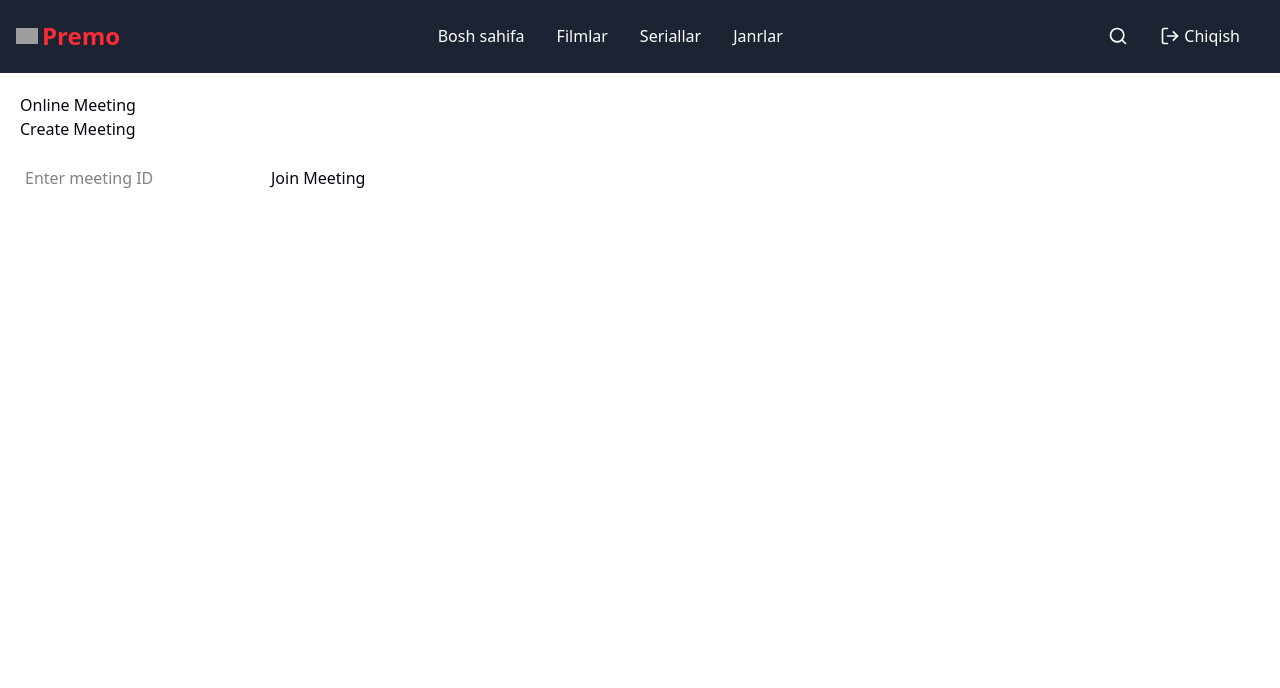
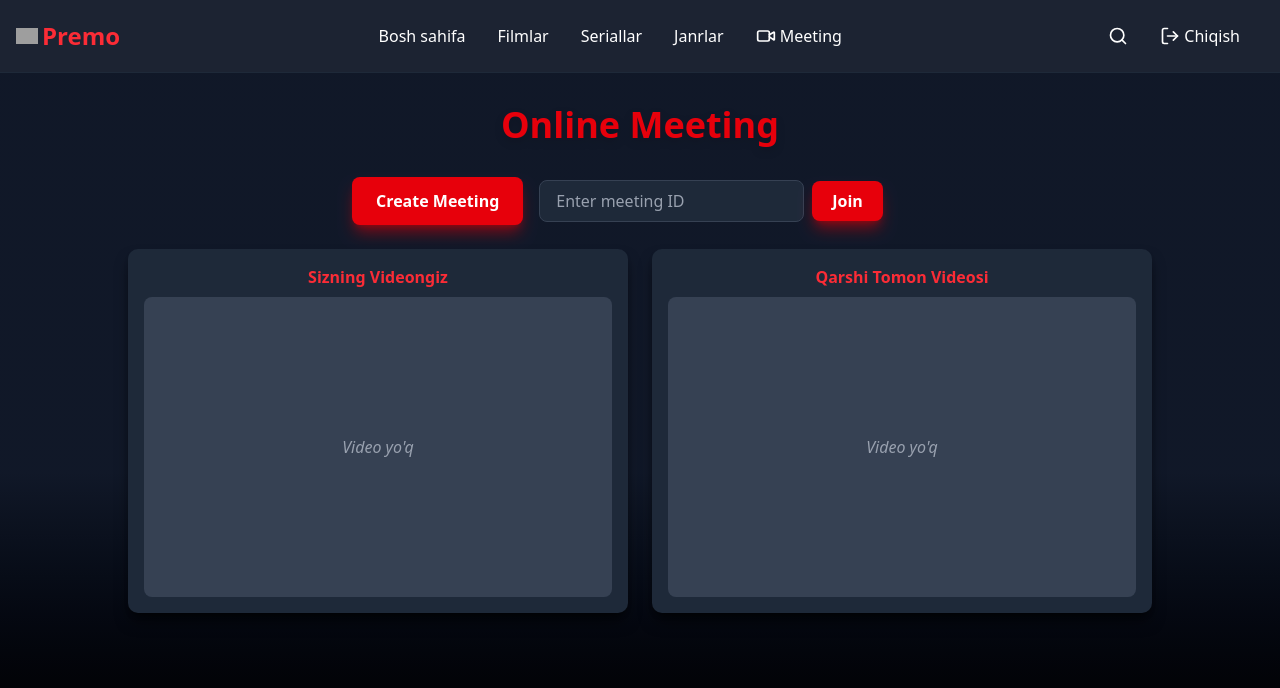
Before and after one commit to Boburjon-tech/premo, a React (Vite) app: page /meeting in a window 1280 px wide. Shown: the top 688 px of the page. Built offline with nearby package versions, Linux system fonts and the light colour scheme; no server answers; sample sign-in values are in the browser's storage; grey boxes are pictures that could not be loaded.

Commit message:
feat: enhance Header with meeting link and improve MeetingPage layout and functionality

```diff
--- a/src/components/Header.jsx
+++ b/src/components/Header.jsx
@@ -1,6 +1,6 @@
 import React from "react";
 import { Link, useNavigate } from "react-router-dom";
-import { Search, Menu, LogOut } from "lucide-react";
+import { Search, Menu, LogOut, Video } from "lucide-react"; // Video iconni qo'shdim
 import { useAuth } from "../context/authContext"; // 🔑 Auth contextni chaqiramiz
 
 const Header = () => {
@@ -25,6 +25,7 @@ const Header = () => {
             Premo
           </Link>
 
+          {/* Desktop nav */}
           <nav className="hidden md:flex items-center space-x-8 text-white">
             <Link to="/" className="hover:text-red-400 transition-colors">
               Bosh sahifa
@@ -38,12 +39,30 @@ const Header = () => {
             <Link to="/genres" className="hover:text-red-400 transition-colors">
               Janrlar
             </Link>
+            {/* Meeting link */}
+            <Link
+              to="/meeting"
+              className="flex items-center gap-1 hover:text-red-400 transition-colors"
+              title="Online Meeting"
+            >
+              <Video className="w-5 h-5" />
+              Meeting
+            </Link>
           </nav>
 
           <div className="flex items-center space-x-4">
             <button className="p-2 hover:bg-gray-800 rounded-lg transition-colors text-white">
               <Search className="w-5 h-5" />
             </button>
+
+            {/* Meeting button for mobile */}
+            <Link
+              to="/meeting"
+              className="md:hidden p-2 hover:bg-gray-800 rounded-lg transition-colors text-white flex items-center gap-1"
+              title="Online Meeting"
+            >
+              <Video className="w-5 h-5" />
+            </Link>
 
             {currentUser && (
               <button
--- a/src/pages/MeetingPage.jsx
+++ b/src/pages/MeetingPage.jsx
@@ -1,58 +1,105 @@
 // src/pages/MeetingPage.jsx
-import React, { useState } from 'react';
+import React, { useState, useRef, useEffect } from 'react';
 import { useMeeting } from '../context/meetingContext';
 
 const MeetingPage = () => {
-  const { localStream, remoteStream, createMeeting, joinMeeting, meetingId } = useMeeting();
+  const { localStream, remoteStream, createMeeting, joinMeeting, meetingId, endMeeting } = useMeeting();
   const [inputId, setInputId] = useState('');
+  const localVideoRef = useRef(null);
+  const remoteVideoRef = useRef(null);
+
+  useEffect(() => {
+    if (localVideoRef.current && localStream) {
+      localVideoRef.current.srcObject = localStream;
+    }
+  }, [localStream]);
+
+  useEffect(() => {
+    if (remoteVideoRef.current && remoteStream) {
+      remoteVideoRef.current.srcObject = remoteStream;
+    }
+  }, [remoteStream]);
 
   return (
-    <div style={{ padding: 20 }}>
-      <h2>Online Meeting</h2>
+    <div className="min-h-screen bg-gradient-to-b from-gray-900 via-gray-900 to-black text-white p-8 flex flex-col items-center">
+      <h1 className="text-4xl font-extrabold mb-8 text-red-600 drop-shadow-lg">
+        Online Meeting
+      </h1>
 
-      <button onClick={createMeeting}>Create Meeting</button>
+      <div className="flex flex-col sm:flex-row items-center gap-4 mb-6 w-full max-w-xl">
+        <button
+          onClick={createMeeting}
+          className="bg-red-600 hover:bg-red-700 transition-colors rounded-md px-6 py-3 font-semibold shadow-lg shadow-red-700/60"
+        >
+          Create Meeting
+        </button>
 
-      <div style={{ marginTop: 20 }}>
+        <div className="flex items-center gap-2 w-full sm:w-auto">
           <input
             type="text"
             placeholder="Enter meeting ID"
             value={inputId}
             onChange={(e) => setInputId(e.target.value)}
-          style={{ marginRight: 10, padding: 5, fontSize: 16 }}
+            className="flex-grow px-4 py-2 rounded-md bg-gray-800 border border-gray-700 focus:outline-none focus:ring-2 focus:ring-red-600 text-white placeholder-gray-400"
           />
-        <button onClick={() => joinMeeting(inputId)}>Join Meeting</button>
+          <button
+            onClick={() => joinMeeting(inputId)}
+            className="bg-red-600 hover:bg-red-700 transition-colors rounded-md px-5 py-2 font-semibold shadow-lg shadow-red-700/60"
+          >
+            Join
+          </button>
+        </div>
       </div>
 
       {meetingId && (
-        <p style={{ marginTop: 20 }}>
-          <strong>Meeting ID:</strong> {meetingId}
+        <p className="mb-6 text-center text-gray-300">
+          <span className="font-semibold text-red-500">Meeting ID:</span> {meetingId}
         </p>
       )}
 
-      <div style={{ display: 'flex', gap: 20, marginTop: 30 }}>
-        {localStream && (
+      <div className="flex flex-col sm:flex-row gap-6 w-full max-w-5xl justify-center">
+        <div className="flex flex-col items-center bg-gray-800 rounded-lg p-4 shadow-lg shadow-black/60 w-full sm:w-1/2">
+          <h2 className="mb-2 font-semibold text-red-500">Sizning Videongiz</h2>
+          {localStream ? (
             <video
+              ref={localVideoRef}
               playsInline
               muted
               autoPlay
-            ref={video => {
-              if (video) video.srcObject = localStream;
-            }}
-            style={{ width: 300, border: '1px solid black' }}
+              className="rounded-md border border-red-600 shadow-lg w-full max-h-[300px] object-cover"
             />
+          ) : (
+            <div className="w-full h-[300px] flex items-center justify-center bg-gray-700 rounded-md text-gray-400 italic">
+              Video yo'q
+            </div>
           )}
+        </div>
 
-        {remoteStream && (
+        <div className="flex flex-col items-center bg-gray-800 rounded-lg p-4 shadow-lg shadow-black/60 w-full sm:w-1/2">
+          <h2 className="mb-2 font-semibold text-red-500">Qarshi Tomon Videosi</h2>
+          {remoteStream ? (
             <video
+              ref={remoteVideoRef}
               playsInline
               autoPlay
-            ref={video => {
-              if (video) video.srcObject = remoteStream;
-            }}
-            style={{ width: 300, border: '1px solid black' }}
+              className="rounded-md border border-red-600 shadow-lg w-full max-h-[300px] object-cover"
             />
+          ) : (
+            <div className="w-full h-[300px] flex items-center justify-center bg-gray-700 rounded-md text-gray-400 italic">
+              Video yo'q
+            </div>
           )}
         </div>
+      </div>
+
+      {meetingId && (
+        <button
+          onClick={endMeeting}
+          className="mt-8 bg-gray-700 hover:bg-gray-600 text-red-500 font-semibold px-6 py-3 rounded-md shadow-lg shadow-red-700/40 transition-colors"
+        >
+          End Meeting
+        </button>
+      )}
     </div>
   );
 };
```
Lines whose indentation alone changed are shown as unchanged.
